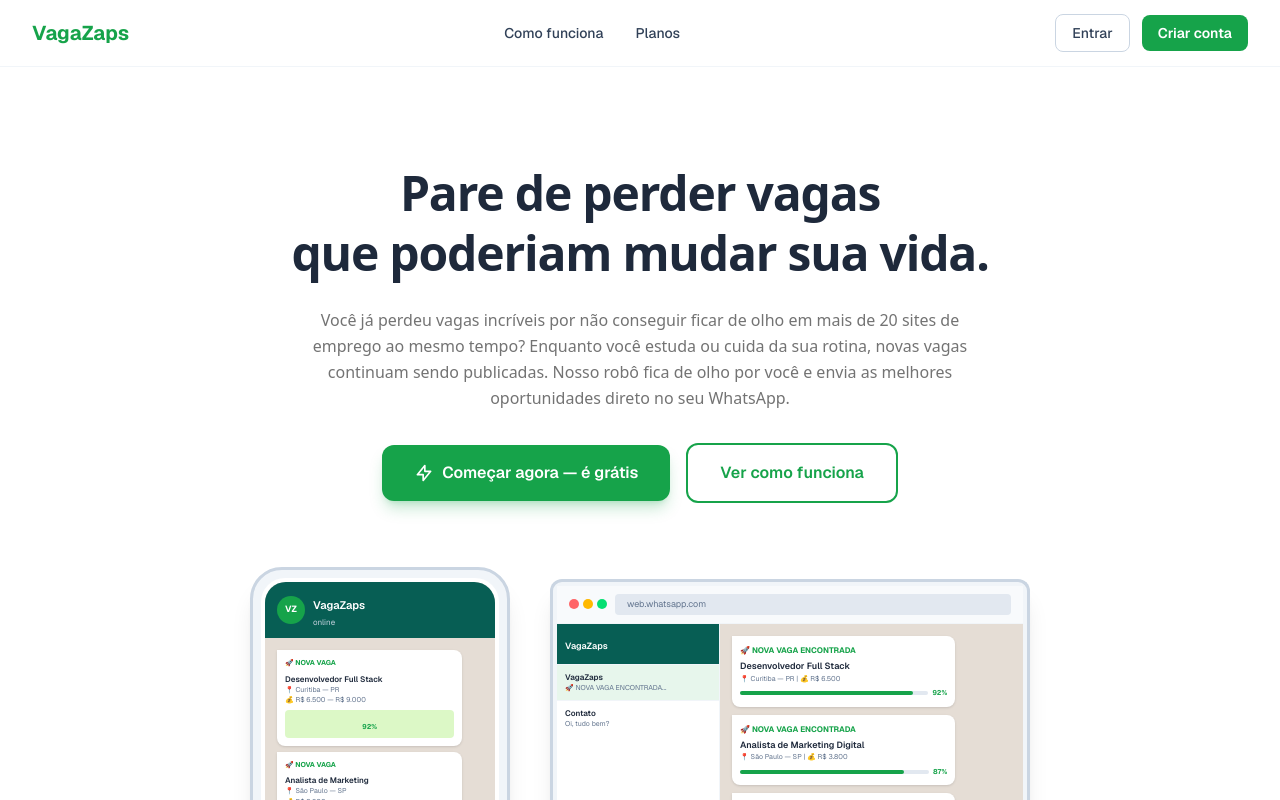
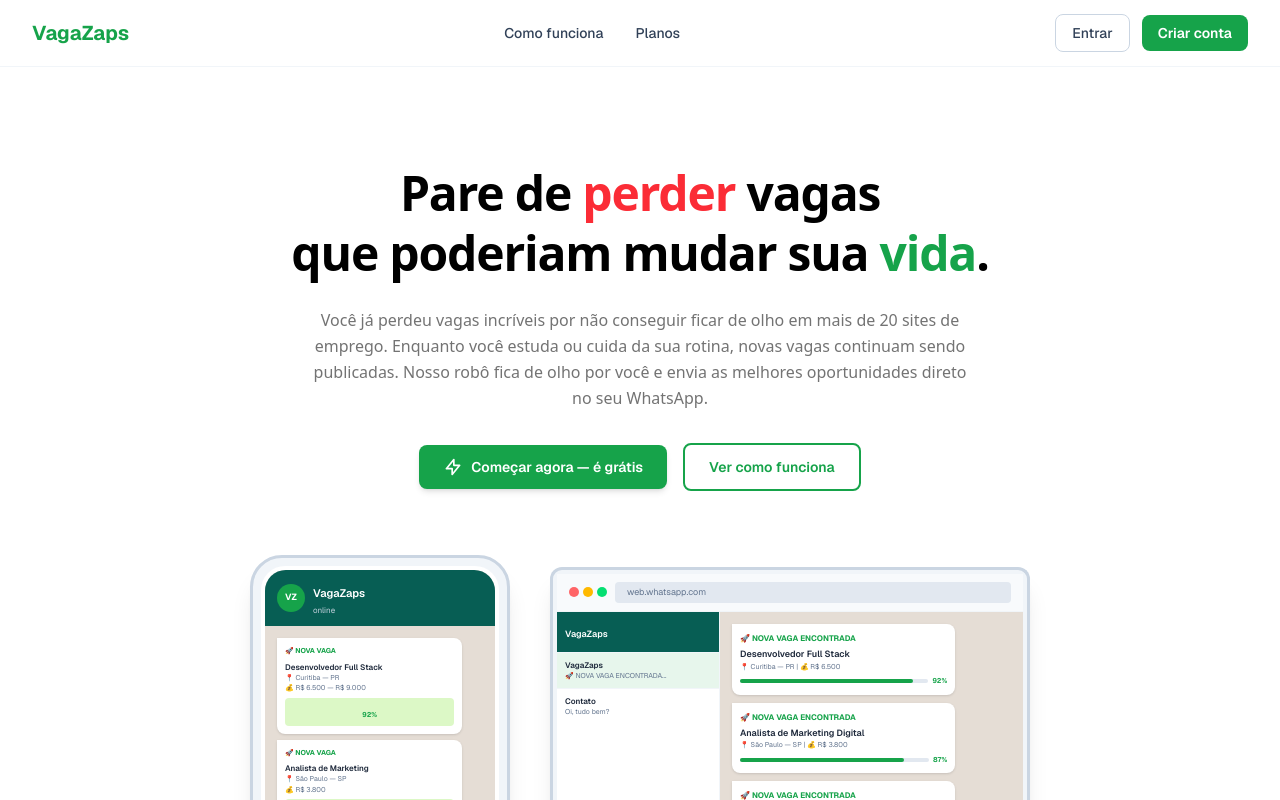
Before and after one commit to Marcoszcoder/vagazaps, a Next.js app: page / in a window 1280 px wide. Shown: the top 800 px of the page. Built offline with nearby package versions, Linux system fonts and the light colour scheme.

Commit message:
fix: hero title colors (red/green), smaller buttons, new copy

```diff
--- a/src/components/landing/HeroSection.tsx
+++ b/src/components/landing/HeroSection.tsx
@@ -8,23 +8,23 @@
       <div className="mx-auto max-w-7xl px-4 sm:px-6 lg:px-8">
         <div className="text-center">
           <h1
-            className="text-3xl leading-tight tracking-tight text-[#1e293b] sm:text-4xl md:text-5xl lg:text-5xl"
+            className="text-3xl leading-tight tracking-tight text-black sm:text-4xl md:text-5xl lg:text-5xl"
             style={{ fontFamily: 'system-ui, sans-serif', fontWeight: 800 }}
           >
-            Pare de perder vagas
+            Pare de <span className="text-red-500">perder</span> vagas
             <br />
-            que poderiam mudar sua vida.
+            que poderiam mudar sua <span className="text-[#16a34a]">vida</span>.
           </h1>
           <p
             className="mx-auto mt-6 max-w-2xl lg:mx-auto"
             style={{ fontFamily: 'system-ui, sans-serif', fontWeight: 400, fontSize: '16px', lineHeight: '26px', color: 'lab(48.496 0 0)' }}
           >
-            Você já perdeu vagas incríveis por não conseguir ficar de olho em mais de 20 sites de emprego ao mesmo tempo? Enquanto você estuda ou cuida da sua rotina, novas vagas continuam sendo publicadas. Nosso robô fica de olho por você e envia as melhores oportunidades direto no seu WhatsApp.
+            Você já perdeu vagas incríveis por não conseguir ficar de olho em mais de 20 sites de emprego. Enquanto você estuda ou cuida da sua rotina, novas vagas continuam sendo publicadas. Nosso robô fica de olho por você e envia as melhores oportunidades direto no seu WhatsApp.
           </p>
           <div className="mt-8 flex flex-col items-center justify-center gap-4 sm:flex-row">
             <Link
               href="/cadastro"
-              className="inline-flex w-full items-center justify-center gap-2 rounded-xl bg-[#16a34a] px-8 py-4 text-base font-semibold text-white shadow-lg shadow-[#16a34a]/25 transition-all hover:bg-[#15803d] hover:shadow-[#16a34a]/40 sm:w-auto"
+              className="inline-flex w-full items-center justify-center gap-2 rounded-lg bg-[#16a34a] px-6 py-3 text-sm font-semibold text-white shadow-md transition-all hover:bg-[#15803d] sm:w-auto"
             >
               <svg className="h-5 w-5" fill="none" viewBox="0 0 24 24" stroke="currentColor" strokeWidth={2}>
                 <path strokeLinecap="round" strokeLinejoin="round" d="M13 10V3L4 14h7v7l9-11h-7z" />
@@ -33,7 +33,7 @@
             </Link>
             <a
               href="#como-funciona"
-              className="inline-flex w-full items-center justify-center gap-2 rounded-xl border-2 border-[#16a34a] px-8 py-4 text-base font-semibold text-[#16a34a] transition-all hover:bg-[#16a34a] hover:text-white sm:w-auto"
+              className="inline-flex w-full items-center justify-center gap-2 rounded-lg border-2 border-[#16a34a] px-6 py-3 text-sm font-semibold text-[#16a34a] transition-all hover:bg-[#16a34a] hover:text-white sm:w-auto"
             >
               Ver como funciona
             </a>
```
